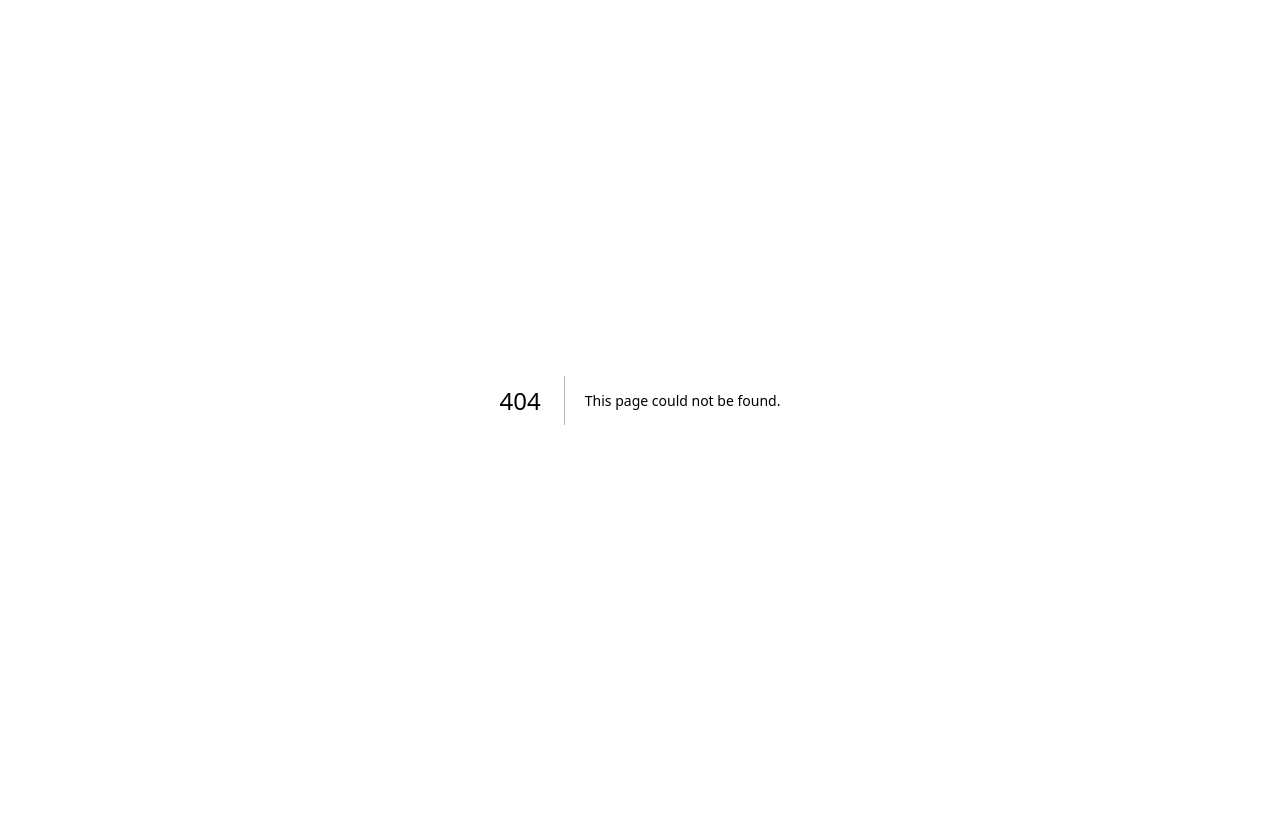
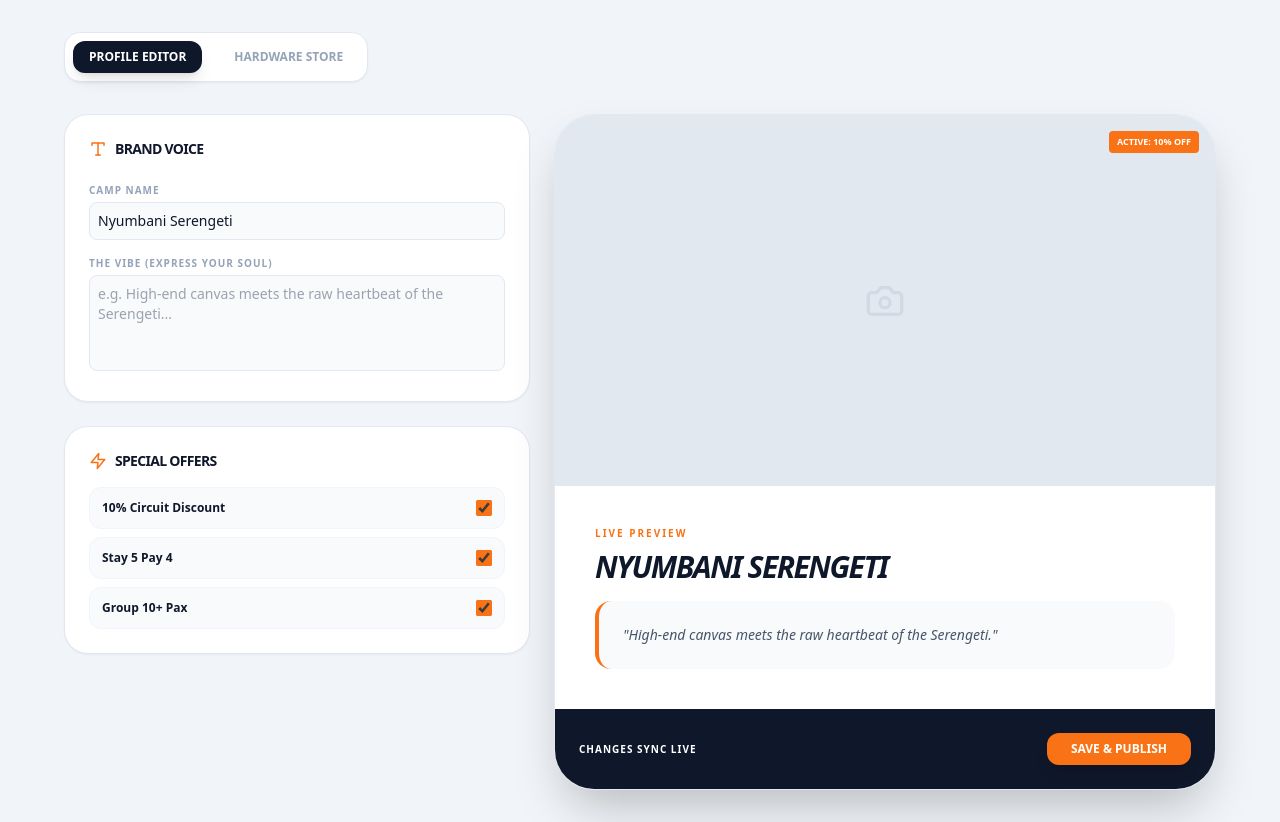
Before and after one commit to aisafarimarketing-ux/safari-trade-directory, a Next.js app: page /admin in a window 1280 px wide. Before the commit this address had no page. Before the commit the page ends 800 px from the top, so only its background shows below. Built offline with nearby package versions, Linux system fonts and the light colour scheme.

Commit message:
Create page.tsx

```diff
--- /dev/null
+++ b/src/app/admin/page.tsx
@@ -0,0 +1,126 @@
+"use client";
+import React, { useState } from 'react';
+import { Save, Eye, Palette, Type, Camera, Zap, ShoppingBag } from 'lucide-react';
+
+export default function OwnerDashboard() {
+  const [activeTab, setActiveTab] = useState('edit');
+  const [isSaving, setIsSaving] = useState(false);
+
+  // Compact Form Styles
+  const labelStyle = "text-[10px] font-bold text-slate-400 uppercase tracking-widest mb-1 block";
+  const inputStyle = "w-full bg-slate-50 border border-slate-200 rounded-lg p-2 text-sm outline-none focus:ring-2 focus:ring-orange-500 transition-all";
+
+  return (
+    <div className="min-h-screen bg-slate-100 p-4 md:p-8 font-sans text-slate-900">
+      <div className="max-w-6xl mx-auto">
+
+        {/* Compact Tab Navigation */}
+        <div className="flex gap-4 mb-8 bg-white p-2 rounded-2xl w-fit border border-slate-200 shadow-sm">
+          <button onClick={() => setActiveTab('edit')} className={`px-4 py-2 rounded-xl text-xs font-bold transition-all ${activeTab === 'edit' ? 'bg-slate-900 text-white shadow-lg' : 'text-slate-400 hover:text-slate-600'}`}>
+            PROFILE EDITOR
+          </button>
+          <button onClick={() => setActiveTab('shop')} className={`px-4 py-2 rounded-xl text-xs font-bold transition-all ${activeTab === 'shop' ? 'bg-orange-500 text-white shadow-lg' : 'text-slate-400 hover:text-slate-600'}`}>
+            HARDWARE STORE
+          </button>
+        </div>
+
+        {activeTab === 'edit' ? (
+          <div className="grid md:grid-cols-12 gap-6">
+            {/* Form Column */}
+            <aside className="md:col-span-5 space-y-6">
+              <div className="bg-white rounded-3xl p-6 shadow-sm border border-slate-200">
+                <h2 className="text-sm font-black uppercase mb-6 flex items-center gap-2 tracking-tighter">
+                  <Type size={18} className="text-orange-500" /> Brand Voice
+                </h2>
+                <div className="space-y-4">
+                  <div>
+                    <label className={labelStyle}>Camp Name</label>
+                    <input className={inputStyle} defaultValue="Nyumbani Serengeti" />
+                  </div>
+                  <div>
+                    <label className={labelStyle}>The Vibe (Express Your Soul)</label>
+                    <textarea
+                      className={`${inputStyle} h-24 resize-none`}
+                      placeholder="e.g. High-end canvas meets the raw heartbeat of the Serengeti..."
+                    />
+                  </div>
+                </div>
+              </div>
+
+              <div className="bg-white rounded-3xl p-6 shadow-sm border border-slate-200">
+                <h2 className="text-sm font-black uppercase mb-4 flex items-center gap-2 tracking-tighter">
+                  <Zap size={18} className="text-orange-500" /> Special Offers
+                </h2>
+                <div className="grid grid-cols-1 gap-2">
+                  {['10% Circuit Discount', 'Stay 5 Pay 4', 'Group 10+ Pax'].map(offer => (
+                    <div key={offer} className="flex items-center justify-between p-3 bg-slate-50 rounded-xl border border-slate-100">
+                      <span className="text-xs font-bold">{offer}</span>
+                      <input type="checkbox" defaultChecked className="accent-orange-500 w-4 h-4" />
+                    </div>
+                  ))}
+                </div>
+              </div>
+            </aside>
+
+            {/* Preview Column */}
+            <main className="md:col-span-7">
+              <div className="bg-white rounded-[2.5rem] overflow-hidden shadow-2xl border border-slate-200 sticky top-8">
+                <div className="aspect-video bg-slate-200 relative group cursor-pointer flex items-center justify-center">
+                  <Camera size={40} className="text-slate-400 opacity-20" />
+                  <div className="absolute top-4 right-4 flex gap-2">
+                    <span className="bg-orange-500 text-white text-[9px] font-black px-2 py-1 rounded">ACTIVE: 10% OFF</span>
+                  </div>
+                </div>
+                <div className="p-10">
+                  <p className="text-[10px] font-black text-orange-500 tracking-[0.2em] mb-2 uppercase">Live Preview</p>
+                  <h3 className="text-3xl font-black uppercase tracking-tighter mb-4 italic">Nyumbani Serengeti</h3>
+                  <div className="p-6 bg-slate-50 rounded-2xl border-l-4 border-orange-500">
+                    <p className="text-sm text-slate-600 italic">"High-end canvas meets the raw heartbeat of the Serengeti."</p>
+                  </div>
+                </div>
+                <div className="p-6 bg-slate-900 flex justify-between items-center">
+                  <p className="text-white text-[10px] font-bold uppercase tracking-widest">Changes Sync Live</p>
+                  <button
+                    onClick={() => {setIsSaving(true); setTimeout(() => setIsSaving(false), 2000)}}
+                    className="bg-orange-500 text-white px-6 py-2 rounded-xl text-xs font-black shadow-lg hover:scale-105 transition-all"
+                  >
+                    {isSaving ? 'PUBLISHING...' : 'SAVE & PUBLISH'}
+                  </button>
+                </div>
+              </div>
+            </main>
+          </div>
+        ) : (
+          /* The Private Hardware Store */
+          <div className="bg-white rounded-[3rem] p-12 border border-slate-200 shadow-sm min-h-[500px]">
+            <div className="max-w-2xl">
+              <h2 className="text-4xl font-black uppercase tracking-tighter mb-4 italic">The Marketing Hardware</h2>
+              <p className="text-slate-400 text-sm mb-12">Order premium physical tools to link your camp's digital voice to the hands of Tour Operators.</p>
+
+              <div className="grid md:grid-cols-2 gap-6">
+                <div className="p-6 bg-slate-50 rounded-3xl border border-slate-100 group hover:border-orange-500 transition-all cursor-pointer">
+                  <div className="w-12 h-12 bg-white rounded-2xl shadow-sm flex items-center justify-center mb-4 group-hover:bg-orange-500 group-hover:text-white transition-all">
+                    <ShoppingBag size={20} />
+                  </div>
+                  <h4 className="font-black text-sm uppercase mb-1 tracking-tighter">NFC Desk Plaque</h4>
+                  <p className="text-[10px] text-slate-400 font-bold mb-4 uppercase tracking-widest">$85.00 / Unit</p>
+                  <button className="w-full py-2 bg-slate-900 text-white text-[10px] font-black rounded-lg uppercase tracking-widest hover:bg-orange-500 transition-colors">ADD TO ORDER</button>
+                </div>
+
+                <div className="p-6 bg-slate-50 rounded-3xl border border-slate-100 group hover:border-orange-500 transition-all cursor-pointer">
+                  <div className="w-12 h-12 bg-white rounded-2xl shadow-sm flex items-center justify-center mb-4 group-hover:bg-orange-500 group-hover:text-white transition-all">
+                    <ShoppingBag size={20} />
+                  </div>
+                  <h4 className="font-black text-sm uppercase mb-1 tracking-tighter">Trade Show QR Stand</h4>
+                  <p className="text-[10px] text-slate-400 font-bold mb-4 uppercase tracking-widest">$120.00 / Unit</p>
+                  <button className="w-full py-2 bg-slate-900 text-white text-[10px] font-black rounded-lg uppercase tracking-widest hover:bg-orange-500 transition-colors">ADD TO ORDER</button>
+                </div>
+              </div>
+            </div>
+          </div>
+        )}
+
+      </div>
+    </div>
+  );
+}
```
